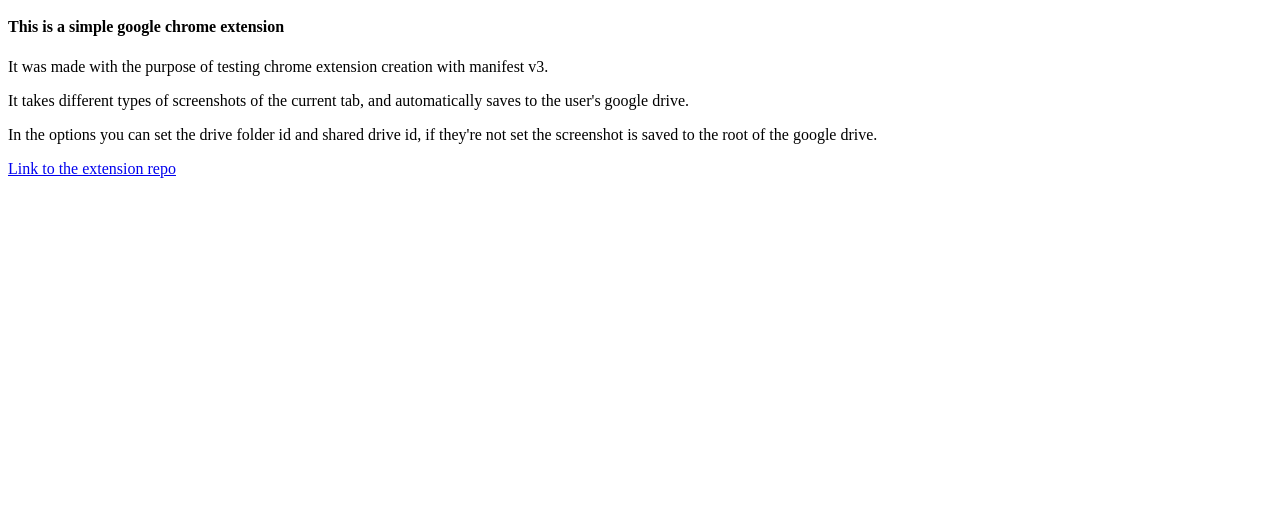
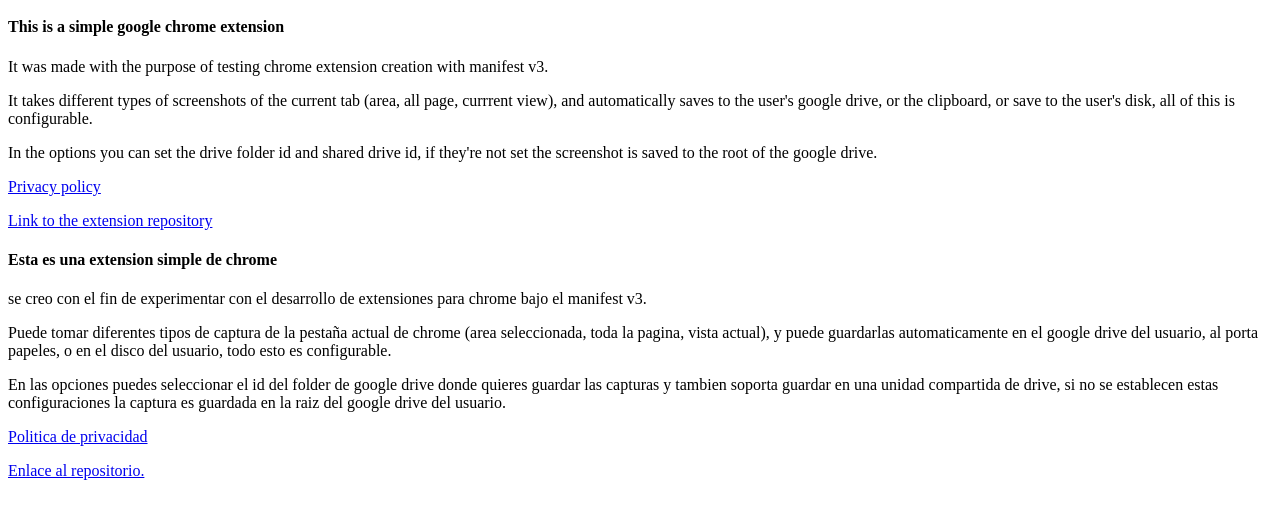
Before and after one commit to williamemir/williamemir.github.io, a plain HTML site: page driveshot/index.html in a window 1280 px wide. Shown: the part 48-566 px from the top of the page. Drawn offline with Linux system fonts and the light colour scheme.

Commit message:
Update index.html

```diff
--- a/driveshot/index.html
+++ b/driveshot/index.html
@@ -6,8 +6,15 @@
 <h1 style="color: #4485b8;">Driveshot</h1>
 <h4>This is a simple google chrome extension</h4>
 <p>It was made with the purpose of testing chrome extension creation with manifest v3.</p>
-<p>It takes different types of screenshots of the current tab, and automatically saves to the user's google drive.</p>
+<p>It takes different types of screenshots of the current tab (area, all page, currrent view), and automatically saves to the user's google drive, or the clipboard, or save to the user's disk, all of this is configurable.</p>
 <p>In the options you can set the drive folder id and shared drive id, if they're not set the screenshot is saved to the root of the google drive.</p>
-<a href="https://github.com/williamemir/driveshot">Link to the extension repo</a>
+<p><a href="https://dev.wilmedia.net/driveshot/privacy.html">Privacy policy</a></p>
+<a href="https://github.com/williamemir/driveshot">Link to the extension repository</a>
+<h4>Esta es una extension simple de chrome</h4>
+<p>se creo con el fin de experimentar con el desarrollo de extensiones para chrome bajo el manifest v3.</p>
+<p>Puede tomar diferentes tipos de captura de la pestaña actual de chrome (area seleccionada, toda la pagina, vista actual), y puede guardarlas automaticamente en el google drive del usuario, al porta papeles, o en el disco del usuario, todo esto es configurable.</p>
+<p>En las opciones puedes seleccionar el id del folder de google drive donde quieres guardar las capturas y tambien soporta guardar en una unidad compartida de drive, si no se establecen estas configuraciones la captura es guardada en la raiz del google drive del usuario.</p>
+<p><a href="https://dev.wilmedia.net/driveshot/privacy.html">Politica de privacidad</a></p>
+<a href="https://github.com/williamemir/driveshot">Enlace al repositorio.</a>
 </body>
 </html>
```
